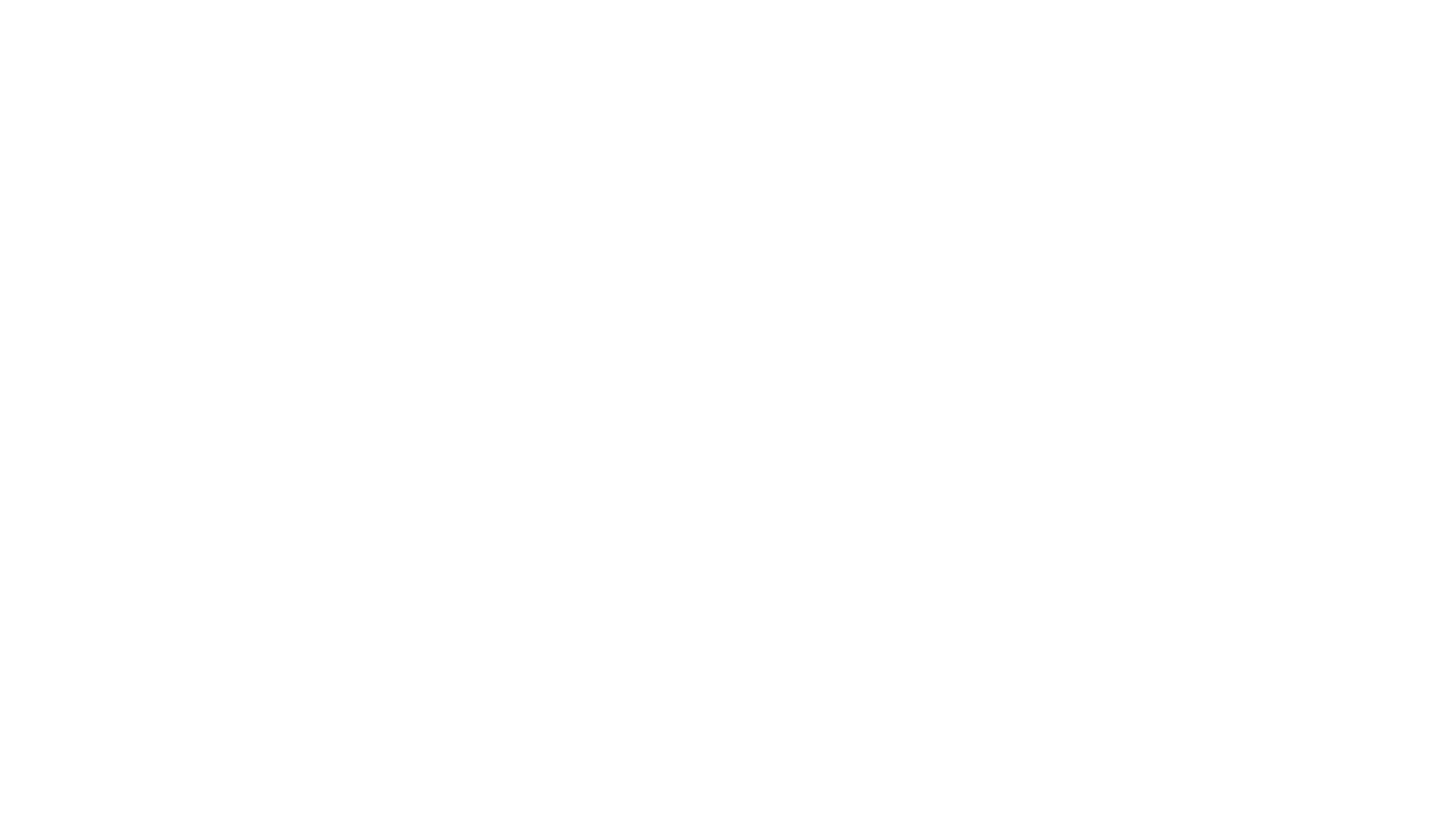
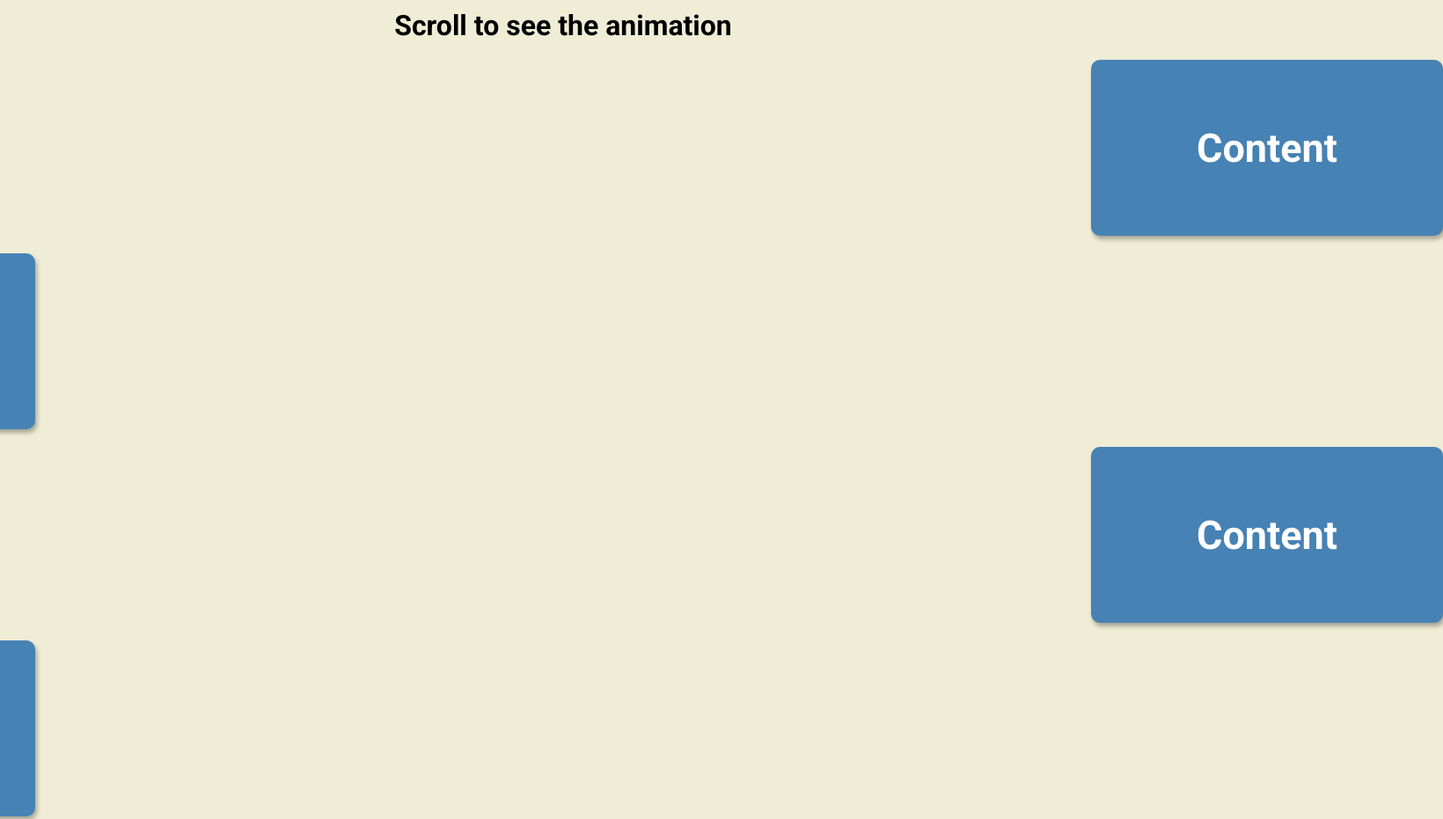
Before and after one commit to clementschris/scroll-animation, a plain HTML site: page index.html in a window 1280 px wide. Shown: the top 931 px of the page at 88% size, 1640 px wide, since content can reach past the window. Before the commit the page ends 800 px from the top, so only its background shows below. Drawn offline with Linux system fonts and the light colour scheme.

Commit message:
latest commit

```diff
--- a/index.html
+++ b/index.html
@@ -14,7 +14,21 @@
 		<title>Scrolling Animation</title>
 	</head>
 	<body>
-
+		<h1>Scroll to see the animation</h1>
+		<div class="box"><h2>Content</h2></div>
+		<div class="box"><h2>Content</h2></div>
+		<div class="box"><h2>Content</h2></div>
+		<div class="box"><h2>Content</h2></div>
+		<div class="box"><h2>Content</h2></div>
+		<div class="box"><h2>Content</h2></div>
+		<div class="box"><h2>Content</h2></div>
+		<div class="box"><h2>Content</h2></div>
+		<div class="box"><h2>Content</h2></div>
+		<div class="box"><h2>Content</h2></div>
+		<div class="box"><h2>Content</h2></div>
+		<div class="box"><h2>Content</h2></div>
+		<div class="box"><h2>Content</h2></div>
+		<div class="box"><h2>Content</h2></div>
 
 		<script src="script.js"></script>
 	</body>
--- a/style.css
+++ b/style.css
@@ -5,12 +5,42 @@
 }
 
 body {
+    background-color: #efedd6;
 	font-family: 'Roboto', sans-serif;
     display: flex;
     flex-direction: column;
     align-items: center;
     justify-content: center;
-    height: 100vh;
-    overflow: hidden;
     margin: 0;
 }
+
+h1 {
+    margin: 10px;
+}
+
+.box {
+    background-color: steelblue;
+    color: #fff;
+    display: flex;
+    align-items: center;
+    justify-content: center;
+    width: 400px;
+    height: 200px;
+    margin: 10px;
+    border-radius: 10px;
+    box-shadow: 2px 4px 5px rgba(0,0,0,0.3);
+    transform: translateX(200%);
+    transition: transform 0.4s ease;
+}
+
+.box:nth-of-type(even) {
+    transform: translateX(-200%);
+}
+
+.box.show {
+    transform: translateX(0);
+}
+
+.box h2 {
+    font-size: 45px;
+}
```
